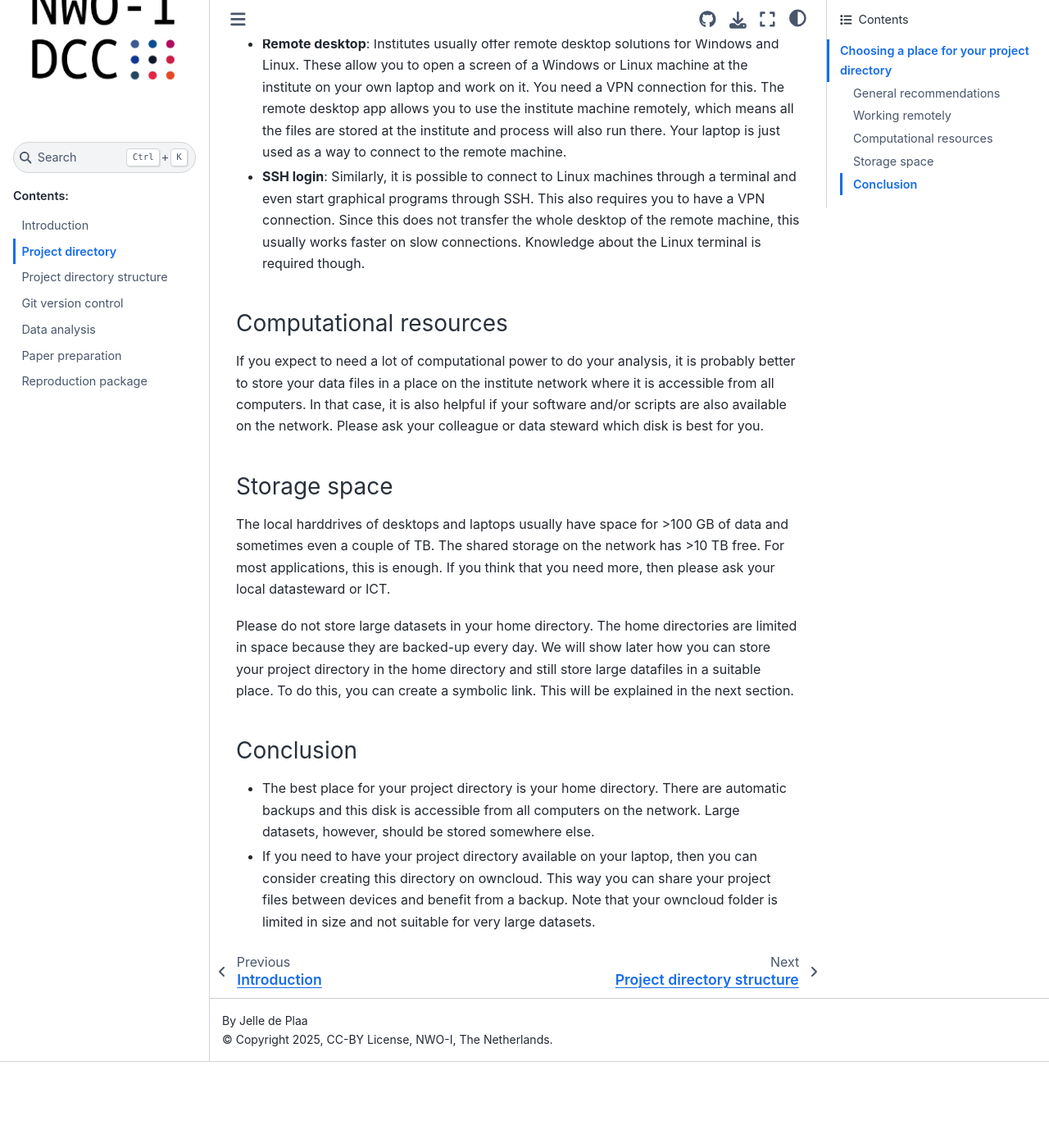
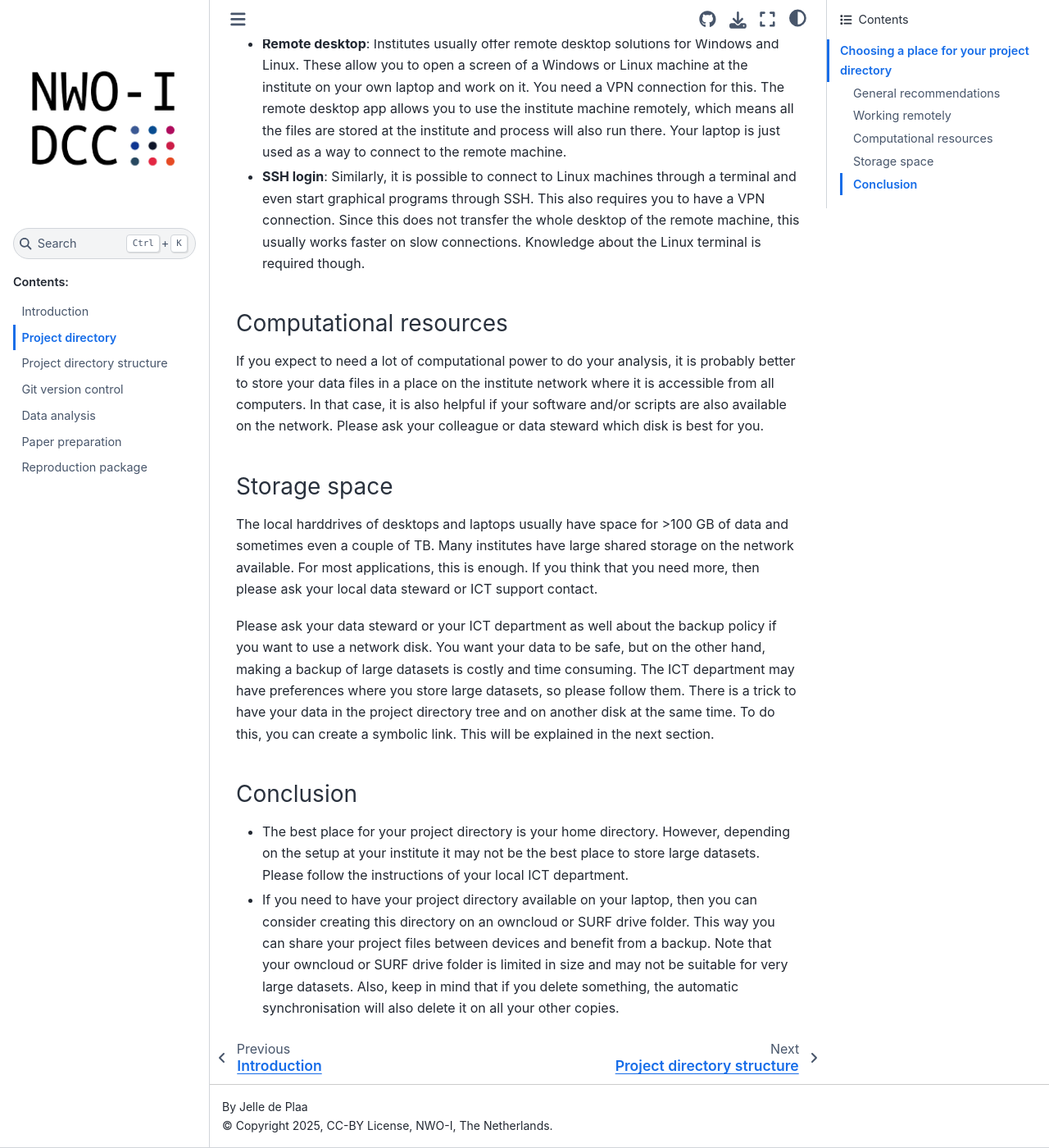
Before and after one commit to nwo-i-dcc/workshop-manage-research-project, a Sphinx documentation site: the page built from source/directories.rst, in a window 1280 px wide and 1400 px high, scrolled down 1399 px. Shown: the whole window at 82% size. Built offline with Sphinx 7.4.7 and the Sphinx Book theme 1.1.4, drawn with Linux system fonts in a browser that asks for light colours; before the commit the page ends 2694 px from its top, so only the background shows below that; some of the changed text lies outside the part shown.

Commit message:
Fix issue #1 and #2: Generalise storage section

```diff
--- a/source/directories.rst
+++ b/source/directories.rst
@@ -43,7 +43,7 @@
 
 What are the tools that can help you to work remotely? And what are their advantages and disadvantages?
 
-- **Owncloud**: Owncloud is a cloud directory similar to Dropbox or Google Drive.
+- **Owncloud/SURF drive**: Owncloud and SURF drive are a cloud service similar to Dropbox or Google Drive.
   You can download an app that synchronises your local owncloud directory with the one on the
   server. This way you can work locally in a folder, but have the same files available on multiple machines. Take care,
   however, that when you delete something, it is also deleted automatically on your other devices.
@@ -66,23 +66,26 @@
 helpful if your software and/or scripts are also available on the network. Please ask your colleague or
 data steward which disk is best for you.
 
-
 Storage space
 ~~~~~~~~~~~~~
 
 The local harddrives of desktops and laptops usually have space for >100 GB of data and sometimes even a couple of TB.
-The shared storage on the network has >10 TB free. For most applications, this is enough. If you think that you need
-more, then please ask your local datasteward or ICT.
+Many institutes have large shared storage on the network available. For most applications, this is enough. If you think
+that you need more, then please ask your local data steward or ICT support contact.
 
-Please do not store large datasets in your home directory. The home directories are limited in space because they are
-backed-up every day. We will show later how you can store your project directory in the home directory and still store
-large datafiles in a suitable place. To do this, you can create a symbolic link. This will be explained in the next section.
+Please ask your data steward or your ICT department as well about the backup policy if you want to use a network disk.
+You want your data to be safe, but on the other hand, making a backup of large datasets is costly and time consuming.
+The ICT department may have preferences where you store large datasets, so please follow them. There is a trick to
+have your data in the project directory tree and on another disk at the same time. To do this, you can create a symbolic
+link. This will be explained in the next section.
 
 Conclusion
 ~~~~~~~~~~
 
-- The best place for your project directory is your home directory. There are automatic backups and this disk is
-  accessible from all computers on the network. Large datasets, however, should be stored somewhere else.
+- The best place for your project directory is your home directory. However, depending on the setup at your institute
+  it may not be the best place to store large datasets. Please follow the instructions of your local ICT department.
 - If you need to have your project directory available on your laptop, then you can consider creating this directory
-  on owncloud. This way you can share your project files between devices and benefit from a backup. Note that your
-  owncloud folder is limited in size and not suitable for very large datasets.
+  on an owncloud or SURF drive folder. This way you can share your project files between devices and benefit from a
+  backup. Note that your owncloud or SURF drive folder is limited in size and may not be suitable for very large datasets.
+  Also, keep in mind that if you delete something, the automatic synchronisation will also delete it on all your other
+  copies.
```
